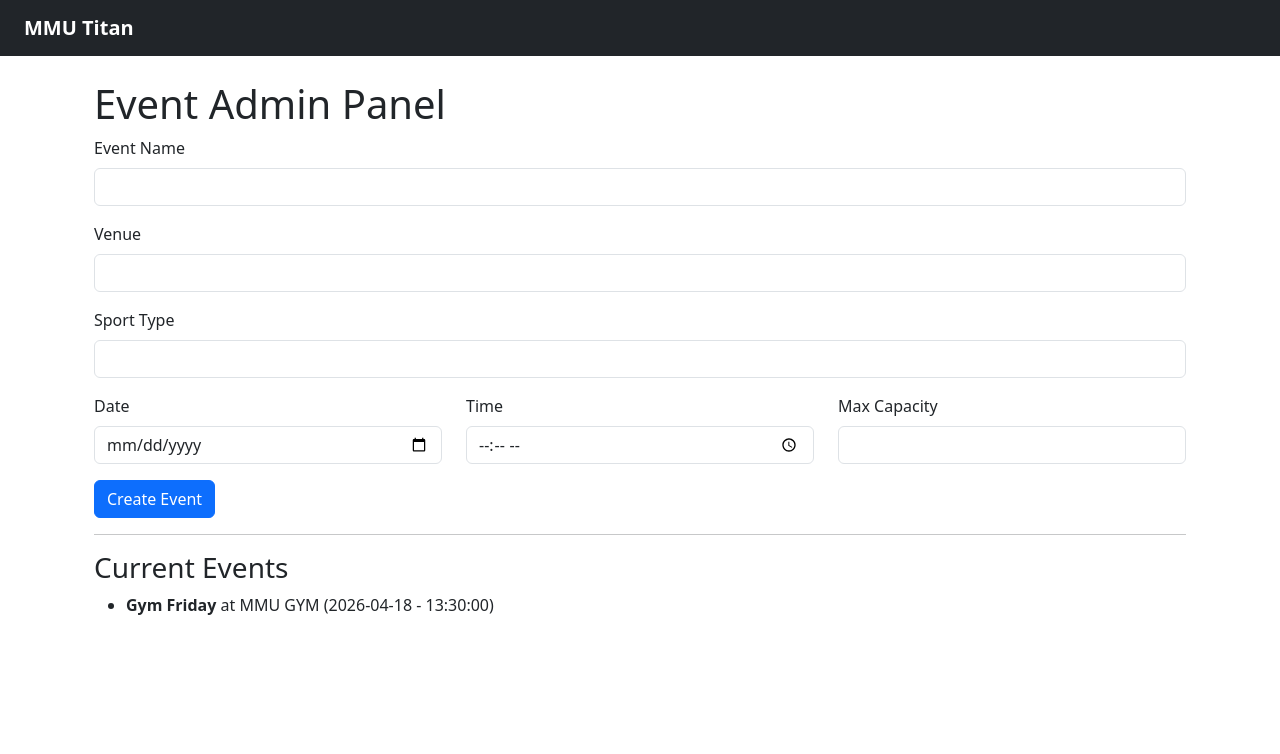
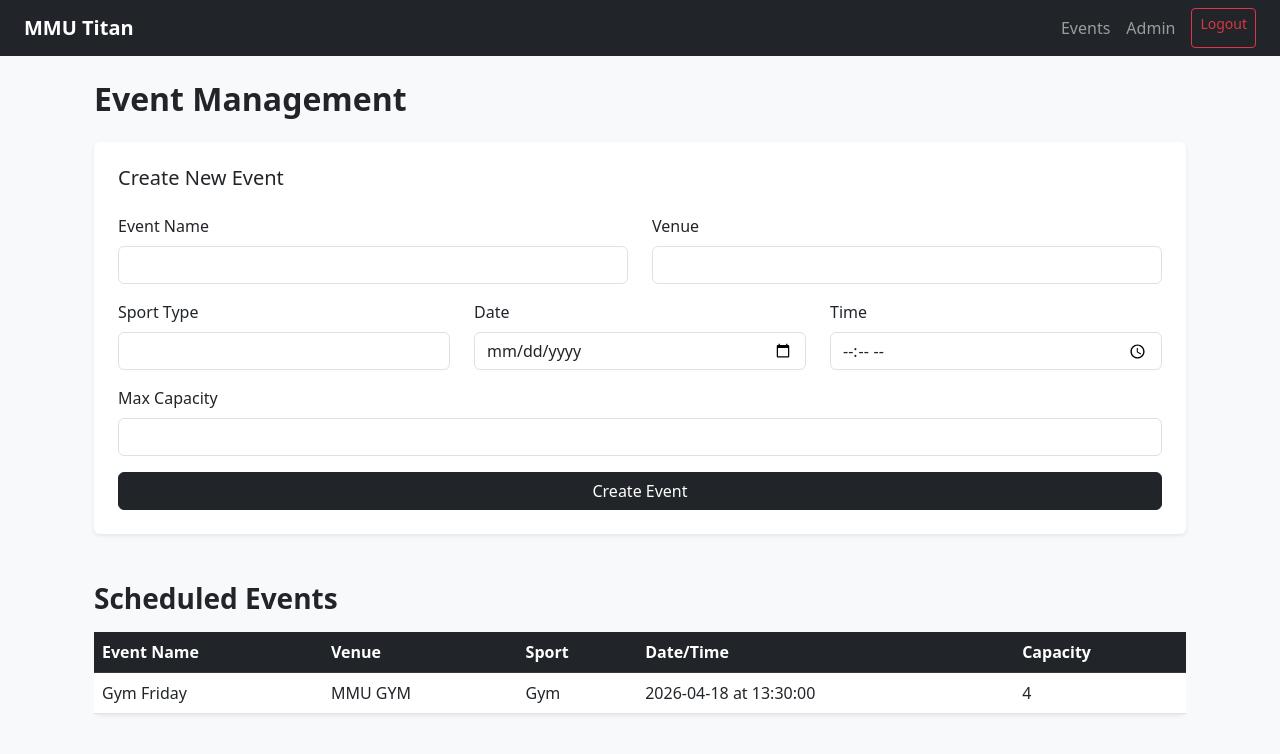
Before and after one commit to preveer/GitExercise-G058, a Flask app: page /admin/events in a window 1280 px wide. Shown: the top 754 px of the page. Run offline with Flask 3, Linux system fonts and the light colour scheme; a user stored in the database is signed in; some libraries are stand-ins or nearby versions.

Commit message:
Fixed login redirection, navigation navbar, and base templates

```diff
--- a/mmutitan/app.py
+++ b/mmutitan/app.py
@@ -8,7 +8,6 @@ def create_app():
     app = Flask(__name__)
     app.config.from_object(Config)
 
-    # Initialize extensions
     db.init_app(app)
     login_manager.init_app(app)
     login_manager.login_view = 'login'
@@ -18,7 +17,8 @@ def create_app():
 
     @app.route('/')
     def home():
-        return render_template('base.html')
+        # If logged in, maybe show a dashboard. If not, show welcome.
+        return render_template('home.html')
 
     @app.route('/register', methods=['GET', 'POST'])
     def register():
@@ -29,14 +29,14 @@ def create_app():
             user = User(
                 name=form.name.data,
                 email=form.email.data,
-                password=form.password.data, # Note: Hashing is usually done here for real apps
+                password=form.password.data,
                 faculty=form.faculty.data,
                 year=form.year.data,
                 sport_preferences=form.sport_preferences.data
             )
             db.session.add(user)
             db.session.commit()
-            flash('Account created! You can now log in.', 'success')
+            flash('Account created! Please log in.', 'success')
             return redirect(url_for('login'))
         return render_template('register.html', title='Register', form=form)
 
@@ -59,30 +59,26 @@ def create_app():
     def logout():
         logout_user()
         flash('You have been logged out.', 'info')
-        return redirect(url_for('home'))
+        # Redirecting to login so the user sees a change
+        return redirect(url_for('login'))
 
-    # --- AAHTITIYA'S FIXED ROUTE  ---
     @app.route('/admin/events', methods=['GET', 'POST'])
+    @login_required
     def manage_events():
         form = EventForm()
         if form.validate_on_submit():
             new_event = Event(
-                name=form.name.data,
-                venue=form.venue.data,
-                sport_type=form.sport_type.data,
-                date=form.date.data,
-                time=form.time.data,
-                max_capacity=form.max_capacity.data
+                name=form.name.data, venue=form.venue.data,
+                sport_type=form.sport_type.data, date=form.date.data,
+                time=form.time.data, max_capacity=form.max_capacity.data
             )
             db.session.add(new_event)
             db.session.commit()
             flash('Event successfully created!', 'success')
             return redirect(url_for('manage_events'))
-
         events = Event.query.all()
         return render_template('admin_events.html', events=events, form=form)
 
-    # --- TASK 2: VIEW EVENTS & RSVP ---
     @app.route('/events')
     @login_required
     def list_events():
@@ -93,29 +89,16 @@ def create_app():
     @login_required
     def rsvp(event_id):
         event = Event.query.get_or_404(event_id)
-
-        # 1. Check if the user already joined
         existing_rsvp = RSVP.query.filter_by(user_id=current_user.id, event_id=event.id).first()
         if existing_rsvp:
-            flash('You are already on the list for this event!', 'info')
+            flash('Already RSVP\'d!', 'info')
             return redirect(url_for('list_events'))
 
-        # 2. Check how many people are currently going (excluding waitlist)
-        current_rsvps = RSVP.query.filter_by(event_id=event.id, waitlisted=False).count()
-
-        # 3. The Waitlist Math
-        is_waitlisted = current_rsvps >= event.max_capacity
-
-        # 4. Save to database
-        new_rsvp = RSVP(user_id=current_user.id, event_id=event.id, waitlisted=is_waitlisted)
+        count = RSVP.query.filter_by(event_id=event.id, waitlisted=False).count()
+        new_rsvp = RSVP(user_id=current_user.id, event_id=event.id, waitlisted=(count >= event.max_capacity))
         db.session.add(new_rsvp)
         db.session.commit()
-
-        if is_waitlisted:
-            flash(f'Event is full! You have been added to the WAITLIST for {event.name}.', 'warning')
-        else:
-            flash(f'Successfully RSVP\'d for {event.name}!', 'success')
-
+        flash('RSVP Successful!', 'success')
         return redirect(url_for('list_events'))
 
     return app
--- a/mmutitan/config.py
+++ b/mmutitan/config.py
@@ -1,9 +1,9 @@
 import os
 
 class Config:
-    # This is the "Secret Key" that Flask needs for security
+    # Secret Key for session security
     SECRET_KEY = os.environ.get('SECRET_KEY') or 'mmu_titan_secret_key_123'
 
-    # This tells Flask where your database file is located
+    # Database location
     SQLALCHEMY_DATABASE_URI = 'sqlite:///mmutitan.db'
     SQLALCHEMY_TRACK_MODIFICATIONS = False
--- a/mmutitan/forms.py
+++ b/mmutitan/forms.py
@@ -5,23 +5,10 @@ from wtforms.validators import DataRequired, Length, Email, EqualTo, ValidationE
 from models import User
 
 class RegistrationForm(FlaskForm):
-    # Field 1: Name
-    name = StringField('Full Name',
-                       validators=[DataRequired(), Length(min=2, max=100)])
-
-    # Field 2: Email (with validation)
-    email = StringField('Email (MMU Student Email)',
-                        validators=[DataRequired(), Email()])
-
-    # Field 3: Password
-    password = PasswordField('Password',
-                             validators=[DataRequired(), Length(min=6)])
-
-    # Field 4: Confirm Password
-    confirm_password = PasswordField('Confirm Password',
-                                     validators=[DataRequired(), EqualTo('password')])
-
-    # Field 5: Faculty (Dropdown)
+    name = StringField('Full Name', validators=[DataRequired(), Length(min=2, max=100)])
+    email = StringField('Email (MMU Student Email)', validators=[DataRequired(), Email()])
+    password = PasswordField('Password', validators=[DataRequired(), Length(min=6)])
+    confirm_password = PasswordField('Confirm Password', validators=[DataRequired(), EqualTo('password')])
     faculty = SelectField('Faculty', choices=[
         ('FCI', 'Faculty of Computing & Informatics'),
         ('FOE', 'Faculty of Engineering'),
@@ -29,33 +16,22 @@ class RegistrationForm(FlaskForm):
         ('FCM', 'Faculty of Creative Multimedia'),
         ('FOL', 'Faculty of Law')
     ])
-
-    # Field 6: Year of Study
     year = IntegerField('Year of Study', validators=[DataRequired()])
-
-    # Field 7: Sport Preferences
     sport_preferences = StringField('Favorite Sports (comma separated)')
-
-    # Field 8: Profile Photo
-    profile_photo = FileField('Upload Profile Photo',
-                              validators=[FileAllowed(['jpg', 'png', 'jpeg'])])
-
+    profile_photo = FileField('Upload Profile Photo', validators=[FileAllowed(['jpg', 'png', 'jpeg'])])
     submit = SubmitField('Sign Up')
 
-    # This custom check prevents duplicate emails in your database
     def validate_email(self, email):
         user = User.query.filter_by(email=email.data).first()
         if user:
-            raise ValidationError('That email is already taken. Please choose a different one.')
+            raise ValidationError('That email is already taken.')
 
-# --- CARD 2: LOGIN FORM ---
 class LoginForm(FlaskForm):
     email = StringField('Email', validators=[DataRequired(), Email()])
     password = PasswordField('Password', validators=[DataRequired()])
     remember = BooleanField('Remember Me')
     submit = SubmitField('Login')
 
-    # --- AAHTITIYA'S EVENT FORM ---
 class EventForm(FlaskForm):
     name = StringField('Event Name', validators=[DataRequired()])
     venue = StringField('Venue', validators=[DataRequired()])
--- a/mmutitan/templates/admin_events.html
+++ b/mmutitan/templates/admin_events.html
@@ -1,26 +1,28 @@
 {% extends "base.html" %}
 {% block content %}
 <div class="container mt-4">
-    <h1>Event Admin Panel</h1>
+    <h2 class="fw-bold mb-4">Event Management</h2>
+
+    <div class="card shadow-sm border-0 mb-5">
+        <div class="card-body p-4">
+            <h5 class="card-title mb-4">Create New Event</h5>
             <form method="POST">
                 {{ form.hidden_tag() }}
-
-        <div class="mb-3">
+                <div class="row">
+                    <div class="col-md-6 mb-3">
                         {{ form.name.label(class="form-label") }}
                         {{ form.name(class="form-control") }}
                     </div>
-
-        <div class="mb-3">
+                    <div class="col-md-6 mb-3">
                         {{ form.venue.label(class="form-label") }}
                         {{ form.venue(class="form-control") }}
                     </div>
-
-        <div class="mb-3">
+                </div>
+                <div class="row">
+                    <div class="col-md-4 mb-3">
                         {{ form.sport_type.label(class="form-label") }}
                         {{ form.sport_type(class="form-control") }}
                     </div>
-
-        <div class="row">
                     <div class="col-md-4 mb-3">
                         {{ form.date.label(class="form-label") }}
                         {{ form.date(class="form-control", type="date") }}
@@ -29,24 +31,40 @@
                         {{ form.time.label(class="form-label") }}
                         {{ form.time(class="form-control", type="time") }}
                     </div>
-            <div class="col-md-4 mb-3">
+                </div>
+                <div class="mb-3">
                     {{ form.max_capacity.label(class="form-label") }}
                     {{ form.max_capacity(class="form-control") }}
                 </div>
+                {{ form.submit(class="btn btn-dark w-100") }}
+            </form>
+        </div>
     </div>
 
-        {{ form.submit(class="btn btn-primary") }}
-    </form>
-
-    <hr>
-
-    <h3>Current Events</h3>
-    <ul>
+    <h3 class="fw-bold mb-3">Scheduled Events</h3>
+    <div class="table-responsive">
+        <table class="table table-hover bg-white rounded shadow-sm">
+            <thead class="table-dark">
+                <tr>
+                    <th>Event Name</th>
+                    <th>Venue</th>
+                    <th>Sport</th>
+                    <th>Date/Time</th>
+                    <th>Capacity</th>
+                </tr>
+            </thead>
+            <tbody>
                 {% for event in events %}
-            <li><strong>{{ event.name }}</strong> at {{ event.venue }} ({{ event.date }} - {{ event.time }})</li>
-        {% else %}
-            <p>No events have been created yet.</p>
+                <tr>
+                    <td>{{ event.name }}</td>
+                    <td>{{ event.venue }}</td>
+                    <td>{{ event.sport_type }}</td>
+                    <td>{{ event.date }} at {{ event.time }}</td>
+                    <td>{{ event.max_capacity }}</td>
+                </tr>
                 {% endfor %}
-    </ul>
+            </tbody>
+        </table>
+    </div>
 </div>
 {% endblock %}
--- a/mmutitan/templates/base.html
+++ b/mmutitan/templates/base.html
@@ -6,12 +6,33 @@
     <title>MMU Titan</title>
     <link href="https://cdn.jsdelivr.net/npm/bootstrap@5.3.0/dist/css/bootstrap.min.css" rel="stylesheet">
 </head>
-<body>
-    <nav class="navbar navbar-dark bg-dark px-4">
-        <span class="navbar-brand fw-bold">MMU Titan</span>
+<body class="bg-light">
+    <nav class="navbar navbar-expand-lg navbar-dark bg-dark px-4">
+        <a class="navbar-brand fw-bold" href="{{ url_for('home') }}">MMU Titan</a>
+        <div class="navbar-nav ms-auto">
+            {% if current_user.is_authenticated %}
+                <a class="nav-link" href="{{ url_for('list_events') }}">Events</a>
+                <a class="nav-link" href="{{ url_for('manage_events') }}">Admin</a>
+                <a class="btn btn-outline-danger btn-sm ms-2" href="{{ url_for('logout') }}">Logout</a>
+            {% else %}
+                <a class="nav-link" href="{{ url_for('login') }}">Login</a>
+                <a class="nav-link" href="{{ url_for('register') }}">Register</a>
+            {% endif %}
+        </div>
     </nav>
 
     <div class="container mt-4">
+        {% with messages = get_flashed_messages(with_categories=true) %}
+            {% if messages %}
+                {% for category, message in messages %}
+                    <div class="alert alert-{{ category }} alert-dismissible fade show">
+                        {{ message }}
+                        <button type="button" class="btn-close" data-bs-dismiss="alert"></button>
+                    </div>
+                {% endfor %}
+            {% endif %}
+        {% endwith %}
+
         {% block content %}{% endblock %}
     </div>
 
```
Also changed, not shown: mmutitan/models.py (+5 -7 lines), mmutitan/templates/events.html (+9 -18 lines), mmutitan/templates/home.html (added, +15 -0 lines), mmutitan/templates/login.html (+10 -10 lines), mmutitan/templates/register.html (+4 -11 lines), mmutitan/instance/mmutitan.db. Lines whose indentation alone changed are shown as unchanged.
